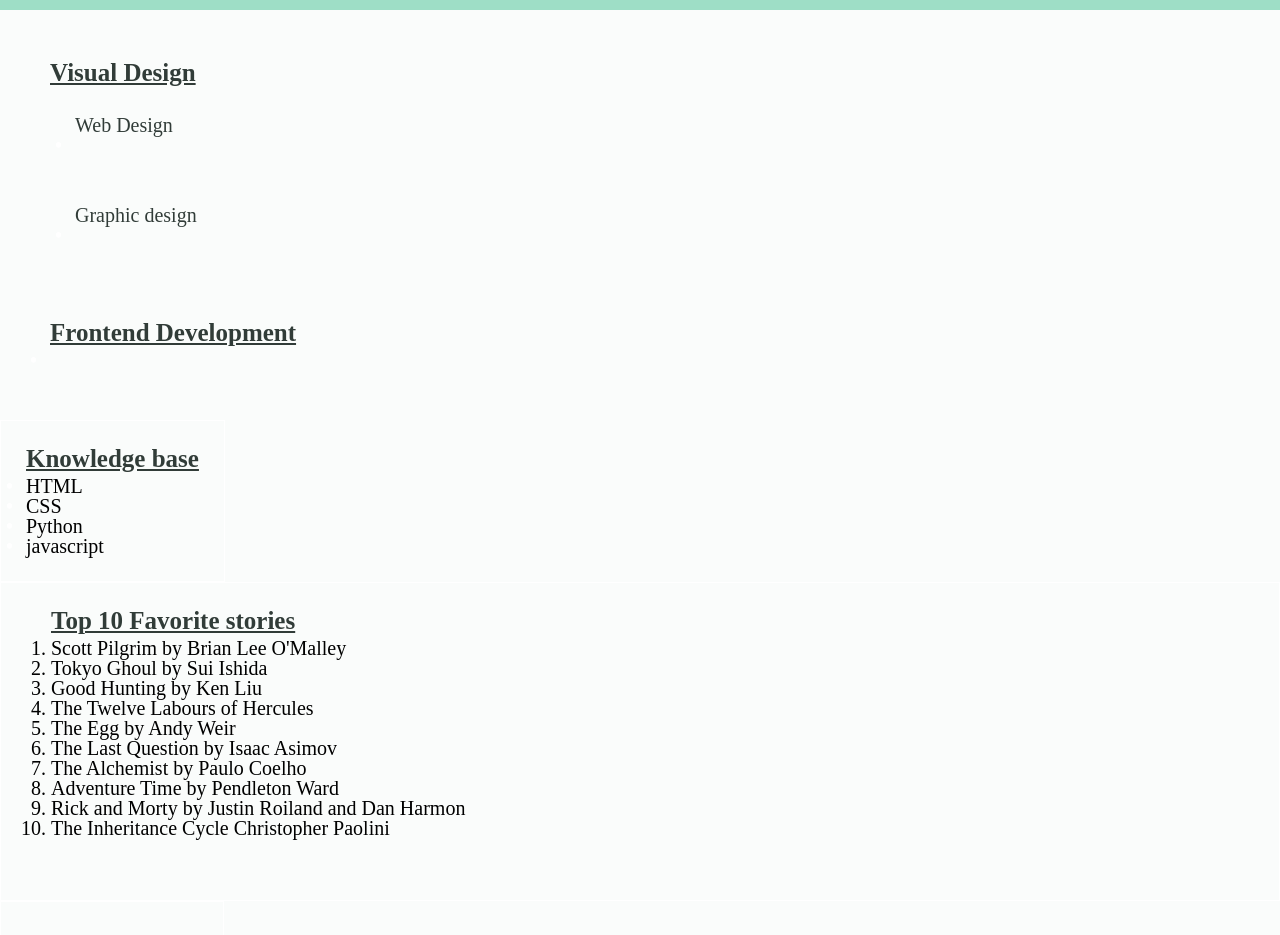
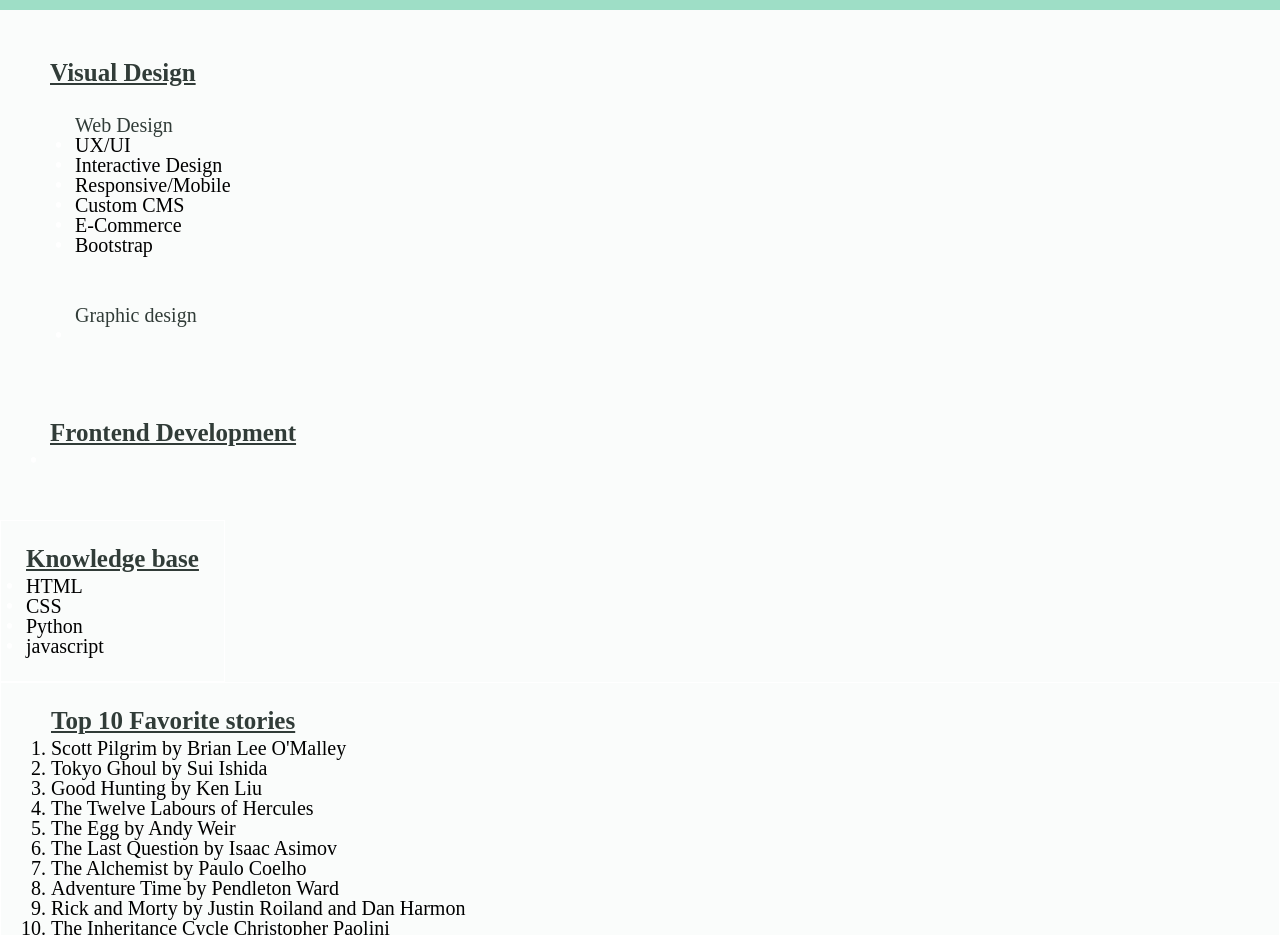
Before and after one commit to Froconic/About-Me, a plain HTML site: page index.html in a window 1280 px wide. Shown: the part 840-1775 px from the top of the page. Drawn offline with Linux system fonts and the light colour scheme.

Commit message:
added items to web design list

```diff
--- a/index.html
+++ b/index.html
@@ -28,7 +28,12 @@
         <div class="container web-design-container">
           <h3 class="web-header">Web Design</h3>
           <ul>
-        <li></li>
+            <li>UX/UI</li>
+            <li>Interactive Design</li>
+            <li>Responsive/Mobile</li>
+            <li>Custom CMS</li>
+            <li>E-Commerce</li>
+            <li>Bootstrap</li>
           </ul>
         </div>
         <div class="container graphic-design-container">
```
Lines whose indentation alone changed are shown as unchanged.
